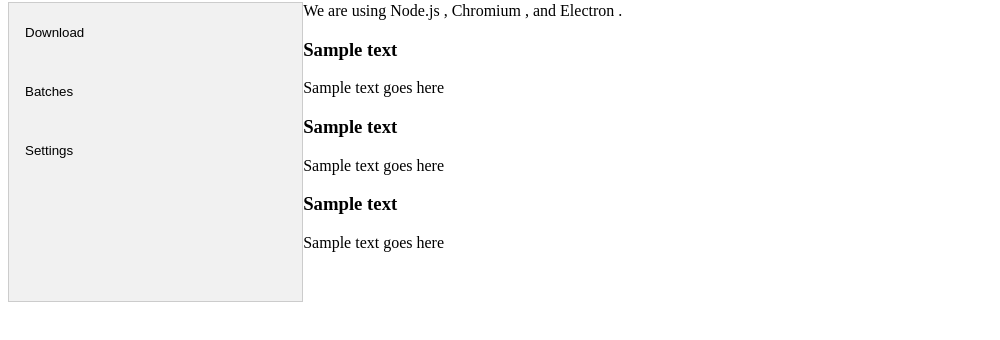
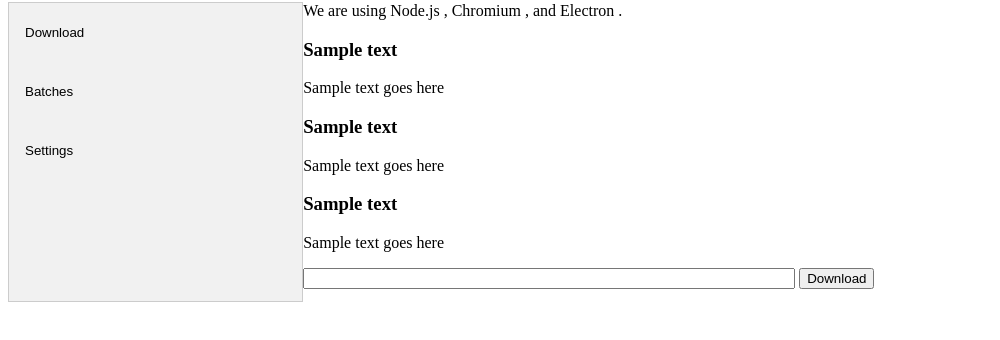
Before and after one commit to BCRevels/414-Project, an Electron app: page index.html in a window 1000 px wide. Shown: the part 78-418 px from the top of the page. Drawn offline with Linux system fonts and the light colour scheme.

Commit message:
Added URL functionality
Added a text box on the main download page.  Type a URL in the box and hit the download button to download a video.  Should work as long as the element id and the input remains as text of some kind.  Feel free to mess with the CSS or different input types to make it look nice/fit in.

```diff
--- a/index.html
+++ b/index.html
@@ -27,6 +27,13 @@
       <h3>Sample text</h3>
       <p>Sample text goes here</p>
     </div>
+
+	<!-- URL desired is put here. Youtube-dl handles the rest.  As long as they have the same type and id, these
+		  should be able to be placed anywhere. Feel free to mess with the styling -->
+	<input type="text" id="videoInput" style="width: 50%;"/>
+	<input type="button" id="submitButton" onclick="youtubeDlDownload()" value="Download"/>
+
+
     <!-- You can also require other files to run in this process -->
     <script>
       function openTab(evt, tabAction) {
--- a/renderer.js
+++ b/renderer.js
@@ -3,15 +3,14 @@
 // All of the Node.js APIs are available in this process.
 const { exec } = require('child_process');
 
-function hiThere() {
-	exec('youtube-dl --no-playlist https://www.youtube.com/watch?v=QZeto4CIf84', (error, stdout, stderr) => {
+function youtubeDlDownload() {
+	//alert("youtube-dl --no playlist " + document.getElementById('videoInput').value);
+	exec('youtube-dl --no-playlist ' + document.getElementById('videoInput').value, (error, stdout, stderr) => {
 	if (error) {
 		alert(`exec error: ${error}`);
 		return;
 	}
 	alert(`stdout: ${stdout}`);
 	alert(`stderr: ${stderr}`);
-});
+	});
 }
-
-document.querySelector('#btnEd').addEventListener('click', () => {hiThere() })
```
